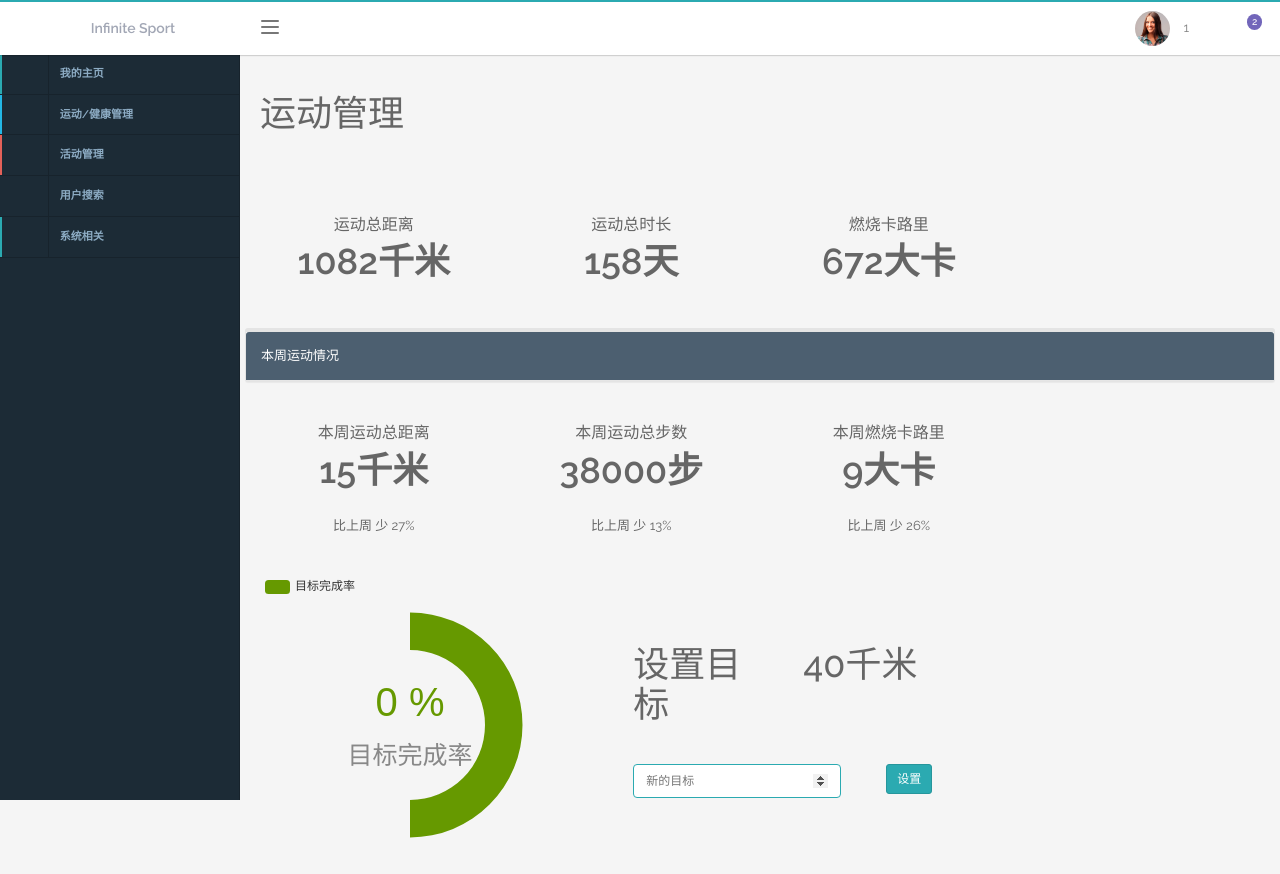
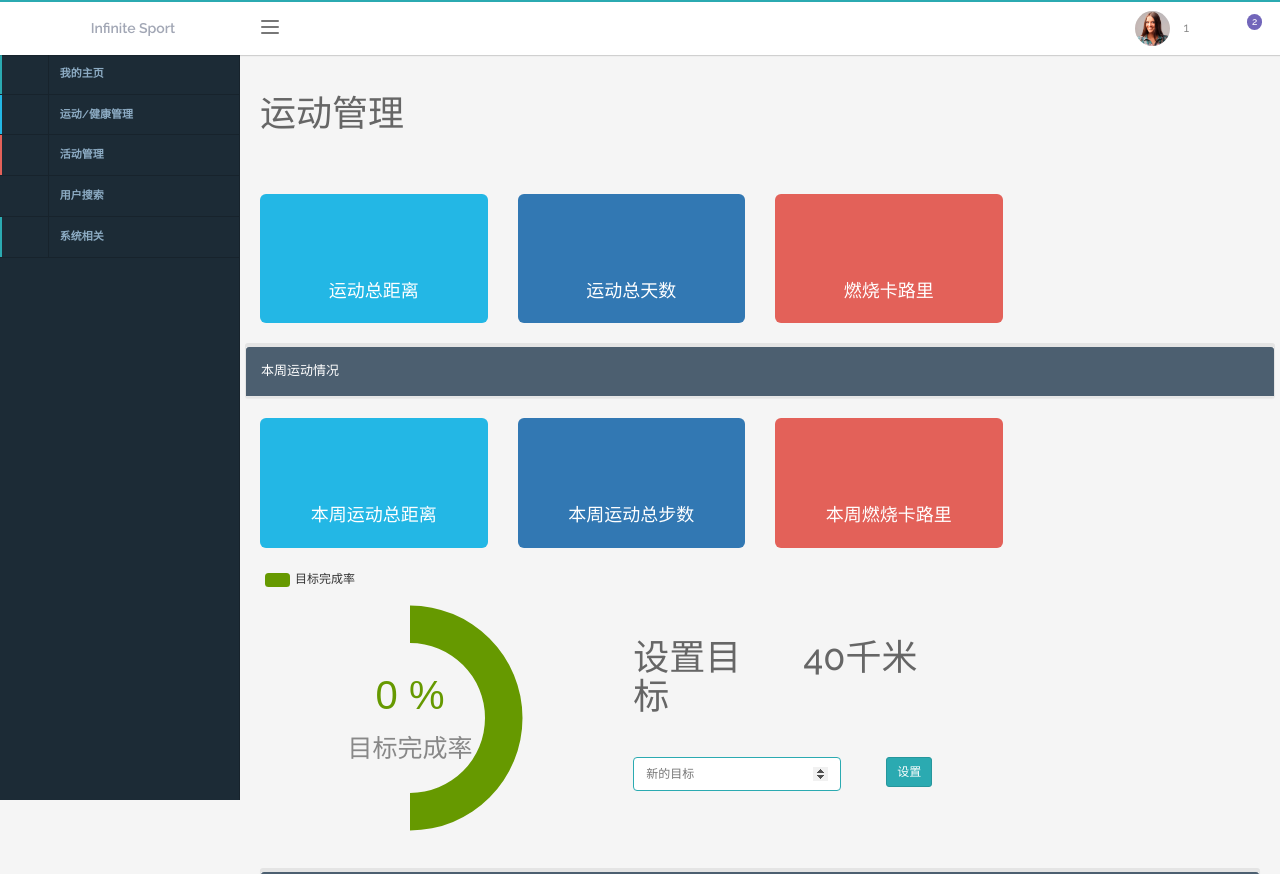
Before and after one commit to GuofengBai/InfiniteSportV2, a PHP site: page /public/my_sport.php in a window 1280 px wide. Shown: the top 874 px of the page. Run offline with PHP 8.4, Linux system fonts and the light colour scheme; the visitor is signed in with stand-in values (Sample User, id 1); some web fonts are replaced.

Commit message:
my_sport.php

```diff
--- a/public/my_sport.php
+++ b/public/my_sport.php
@@ -32,58 +32,35 @@ if(!isset($_SESSION['id'])){
         <div class="row m-top-md">
 
 
-            <div class="col-lg-0 col-sm-3">
-                <div class="statistic-box m-bottom-md">
-                    <div class="statistic-title">
-                        运动总距离
+            <div class="col-sm-3 col-sms-6">
+                <div class="widget-stat3 bg-info">
+                    <div class="widget-stat-icon">
+                        <i class="fa fa-road fa-3x"></i>
                     </div>
-
-                    <div class="statistic-value" id="t_miles">
-                        1082千米
-                    </div>
-
-
-
-                    <div class="statistic-icon-background">
-                        <i class="fa fa-road"></i>
-                    </div>
+                    <div class="text-upper">运动总距离</div>
+                    <div class="text-center" id="t_miles"></div>
                 </div>
             </div>
 
-            <div class="col-lg-0 col-sm-3">
-                <div class="statistic-box m-bottom-md">
-                    <div class="statistic-title">
-                        运动总时长
+            <div class="col-sm-3 col-sm-6s">
+                <div class="widget-stat3 bg-primary">
+                    <div class="widget-stat-icon">
+                        <i class="fa fa-clock-o fa-3x"></i>
                     </div>
-
-                    <div class="statistic-value" id="t_days">
-                        158天
-                    </div>
-
-
-                    <div class="statistic-icon-background">
-                        <i class="fa fa-clock-o"></i>
-                    </div>
+                    <div class="text-upper">运动总天数</div>
+                    <div class="text-center" id="t_days"></div>
                 </div>
             </div>
 
-            <div class="col-lg-0 col-sm-3">
-                <div class="statistic-box m-bottom-md">
-                    <div class="statistic-title">
-                        燃烧卡路里
+            <div class="col-sm-3 col-sm-6s">
+                <div class="widget-stat3 bg-danger">
+                    <div class="widget-stat-icon">
+                        <i class="fa fa-fire fa-3x"></i>
                     </div>
-
-                    <div class="statistic-value" id="t_calorie">
-                        672大卡
-                    </div>
-
-
-
-                    <div class="statistic-icon-background">
-                        <i class="fa fa-fire"></i>
-                    </div>
+                    <div class="text-upper">燃烧卡路里</div>
+                    <div class="text-center" id="t_calorie"></div>
                 </div>
-            </div>
+            </div><!-- ./col -->
 
             <div class="row">
                 <div class="col-lg-12">
@@ -100,59 +77,36 @@ if(!isset($_SESSION['id'])){
                 </div><!-- ./col -->
             </div>
 
-            <div class="col-lg-0 col-sm-3">
-                <div class="statistic-box m-bottom-md">
-                    <div class="statistic-title">
-                        本周运动总距离
+            <div class="col-sm-3 col-sms-6">
+                <div class="widget-stat3 bg-info">
+                    <div class="widget-stat-icon">
+                        <i class="fa fa-road fa-3x"></i>
                     </div>
-
-                    <div class="statistic-value" id="w_miles">
-                        15千米
-                    </div>
-
-                    <div class="m-top-md">比上周 少 27%</div>
-
-                    <div class="statistic-icon-background">
-                        <i class="fa fa-road"></i>
-                    </div>
+                    <div class="text-upper">本周运动总距离</div>
+                    <div class="text-center" id="w_miles"></div>
                 </div>
             </div>
 
-            <div class="col-lg-0 col-sm-3">
-                <div class="statistic-box m-bottom-md">
-                    <div class="statistic-title">
-                        本周运动总步数
+            <div class="col-sm-3 col-sm-6s">
+                <div class="widget-stat3 bg-primary">
+                    <div class="widget-stat-icon">
+                        <i class="fa fa-male fa-3x"></i>
                     </div>
+                    <div class="text-upper">本周运动总步数</div>
+                    <div class="text-center" id="w_steps"></div>
+                </div>
+            </div><!-- ./col -->
 
-                    <div class="statistic-value" id="w_steps">
-                        38000步
+            <div class="col-sm-3 col-sm-6s">
+                <div class="widget-stat3 bg-danger">
+                    <div class="widget-stat-icon">
+                        <i class="fa fa-fire fa-3x"></i>
                     </div>
+                    <div class="text-upper">本周燃烧卡路里</div>
+                    <div class="text-center" id="w_calorie"></div>
+                </div>
+            </div><!-- ./col -->
 
-                    <div class="m-top-md">比上周 少 13%</div>
-
-                    <div class="statistic-icon-background">
-                        <i class="fa fa-male"></i>
-                    </div>
-                </div>
-            </div>
-
-            <div class="col-lg-0 col-sm-3">
-                <div class="statistic-box m-bottom-md">
-                    <div class="statistic-title">
-                        本周燃烧卡路里
-                    </div>
-
-                    <div class="statistic-value" id="w_calorie">
-                        9大卡
-                    </div>
-
-                    <div class="m-top-md">比上周 少 26%</div>
-
-                    <div class="statistic-icon-background">
-                        <i class="fa fa-fire"></i>
-                    </div>
-                </div>
-            </div>
             <div class="col-md-4">
                 <div id="target" style="width:30rem;height:30rem;"></div>
             </div>
@@ -163,7 +117,7 @@ if(!isset($_SESSION['id'])){
                     <div class="col-sm-5">
                         <h1>设置目标</h1>
                     </div>
-                    <h1 class="col-sm-6" id="oldtarget">
+                    <h1 class="col-sm-7" id="oldtarget">
                         40千米
                     </h1>
                     <div class="col-lg-12" style="height: 3rem;"></div>
@@ -246,7 +200,7 @@ if(!isset($_SESSION['id'])){
         success: function (result) {
             data=JSON.parse(result);
             weekly_goal=data.goal;
-            $("#oldtarget").html(data.goal||'1'+"千米");
+            $("#oldtarget").html((data.goal||'1')+"千米");
         }
     });
     var start;
```
